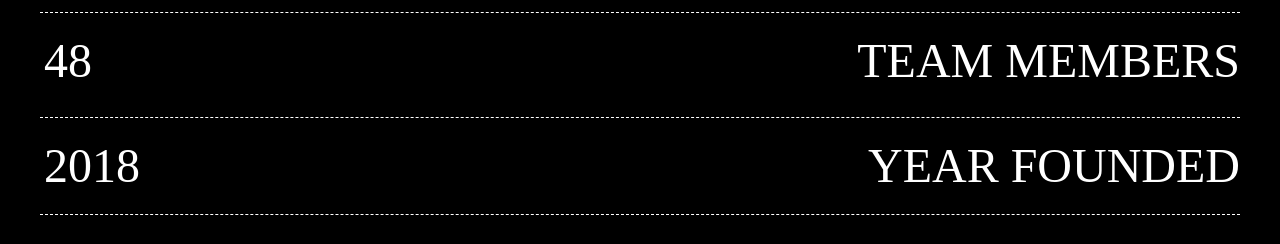
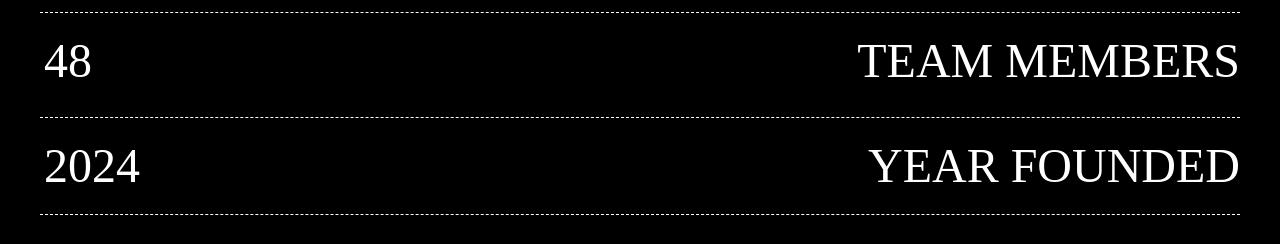
Before and after one commit to a14a19/loading-fund, a React (Vite) app: page / in a window 1280 px wide. Shown: the part 2860-3104 px from the top of the page. Built offline with nearby package versions, Linux system fonts and the light colour scheme; a web font is replaced by a local one.

Commit message:
year changed

```diff
--- a/src/components/About.jsx
+++ b/src/components/About.jsx
@@ -69,7 +69,7 @@ function About() {
               <span className="p-1 flex flex-col">48</span>  <span>TEAM MEMBERS</span>
             </li>
             <li className="border-t border-b border-dashed border-white h-15 flex items-center justify-between pt-5 pb-5"  style={{ fontFamily: "DotGothic16" }}>
-              <span className="p-1 flex flex-col">2018</span>  <span>YEAR FOUNDED</span>
+              <span className="p-1 flex flex-col">2024</span>  <span>YEAR FOUNDED</span>
             </li>
           </ul>
         </h2>
```
